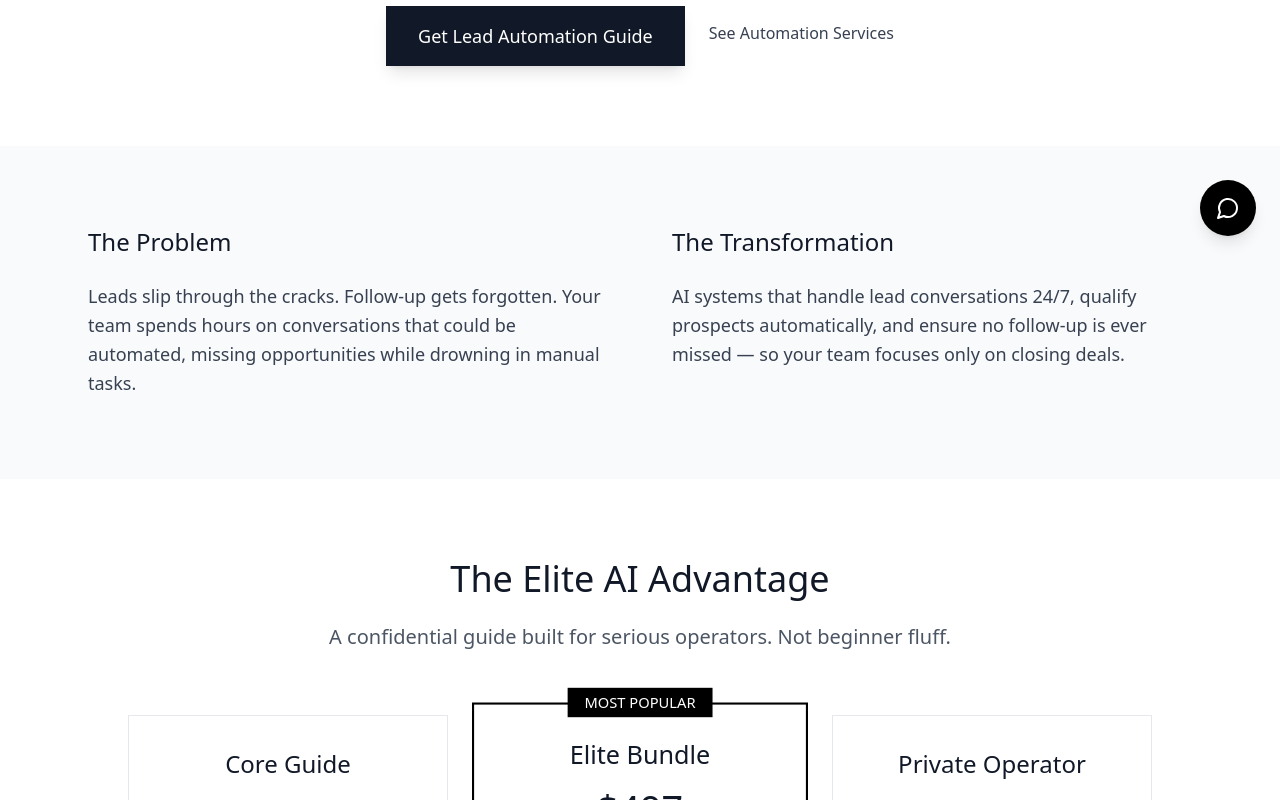
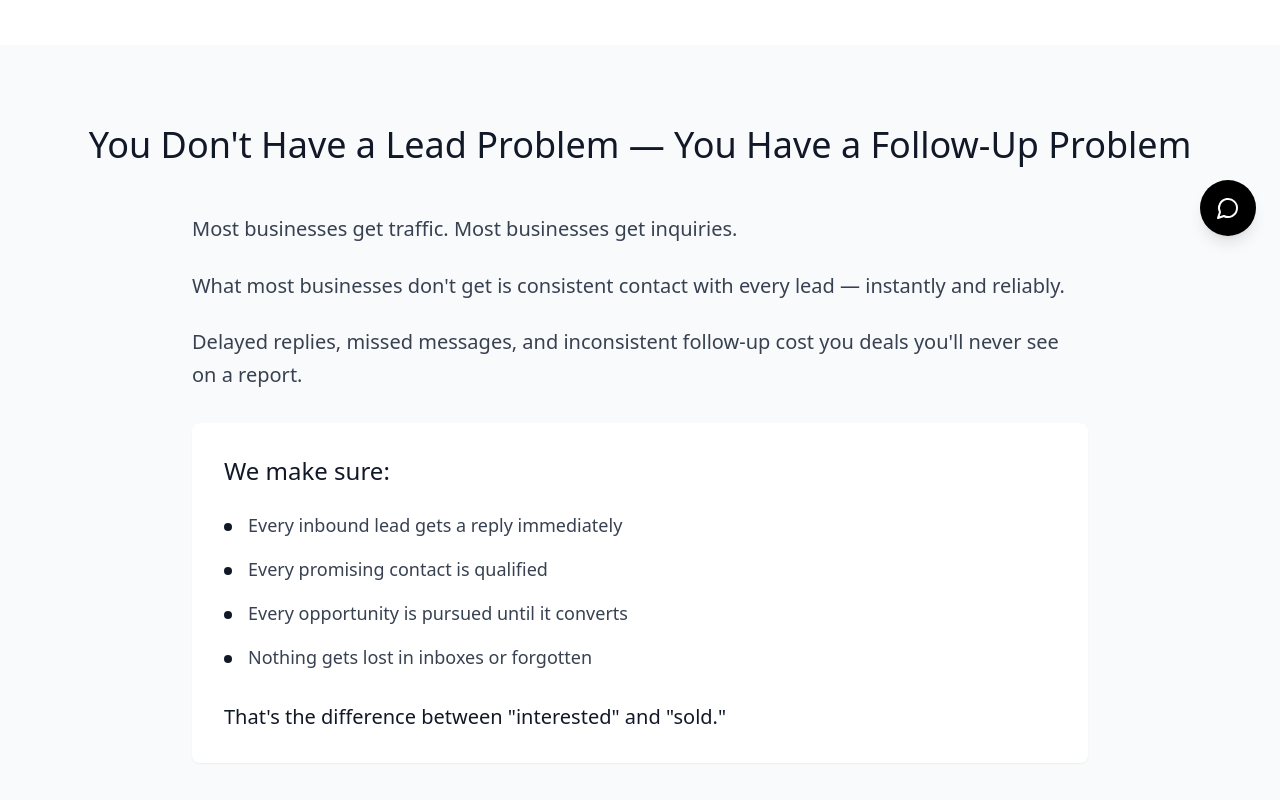
Before and after one commit to Projectcaroline/auvra, a React (Vite) app: page / in a window 1280 px wide. Shown: the part 540-1340 px from the top of the page. Built offline with nearby package versions, Linux system fonts and the light colour scheme; a web font is replaced by a local one.

Commit message:
Complete ALL instructions A to Z

```diff
--- a/src/App.tsx
+++ b/src/App.tsx
@@ -45,44 +45,70 @@ const App = () => {
       <section className="pt-32 pb-20 px-6">
         <div className="max-w-4xl mx-auto text-center">
           <h1 className="text-5xl md:text-6xl font-light leading-tight mb-8 tracking-tight text-gray-900">
-            Automate your lead conversations and follow-up — so you never miss another opportunity.
+            Stop Losing Leads After They Arrive
           </h1>
           <p className="text-xl text-gray-700 mb-12 max-w-2xl mx-auto leading-relaxed">
-            Twentysum builds AI systems that handle your lead conversations, qualify prospects automatically, and ensure consistent follow-up — freeing your team to close deals instead of chasing leads.
+            We build systems that automatically respond to, qualify, and follow up with your inbound leads — so nothing slips through the cracks.
           </p>
           <div className="flex flex-col sm:flex-row gap-6 justify-center items-center">
             <button
-              onClick={() => document.getElementById('guide')?.scrollIntoView({ behavior: 'smooth' })}
+              onClick={() => handleChatResponse('playbook')}
               className="bg-gray-900 text-white px-8 py-4 text-lg font-medium hover:bg-gray-800 transition-colors shadow-lg"
             >
               Get Lead Automation Guide
             </button>
             <a
-              href="#services"
+              href="#"
+              onClick={() => handleChatResponse('review')}
               className="text-gray-700 hover:text-gray-900 transition-colors border-b border-transparent hover:border-gray-900 pb-1"
             >
-              See Automation Services
+              Request a System Review
             </a>
           </div>
+          <p className="text-gray-600 mt-6 text-lg">
+            No tools to choose. No learning. Just results.
+          </p>
         </div>
       </section>
 
       {/* Problem/Solution */}
       <section className="py-20 bg-gray-50">
         <div className="max-w-6xl mx-auto px-6">
-          <div className="grid md:grid-cols-2 gap-16">
-            <div>
-              <h3 className="text-2xl font-medium mb-6 text-gray-900">The Problem</h3>
-              <p className="text-gray-700 leading-relaxed text-lg">
-                Leads slip through the cracks. Follow-up gets forgotten. Your team spends hours on conversations
-                that could be automated, missing opportunities while drowning in manual tasks.
-              </p>
-            </div>
-            <div>
-              <h3 className="text-2xl font-medium mb-6 text-gray-900">The Transformation</h3>
-              <p className="text-gray-700 leading-relaxed text-lg">
-                AI systems that handle lead conversations 24/7, qualify prospects automatically,
-                and ensure no follow-up is ever missed — so your team focuses only on closing deals.
+          <div className="text-center mb-12">
+            <h2 className="text-4xl font-light mb-8 text-gray-900">You Don't Have a Lead Problem — You Have a Follow-Up Problem</h2>
+          </div>
+          <div className="max-w-4xl mx-auto">
+            <p className="text-xl text-gray-700 leading-relaxed mb-6">
+              Most businesses get traffic. Most businesses get inquiries.
+            </p>
+            <p className="text-xl text-gray-700 leading-relaxed mb-6">
+              What most businesses don't get is consistent contact with every lead — instantly and reliably.
+            </p>
+            <p className="text-xl text-gray-700 leading-relaxed mb-8">
+              Delayed replies, missed messages, and inconsistent follow-up cost you deals you'll never see on a report.
+            </p>
+            <div className="bg-white p-8 rounded-lg shadow-sm">
+              <h3 className="text-2xl font-medium mb-6 text-gray-900">We make sure:</h3>
+              <ul className="space-y-4 text-lg text-gray-700">
+                <li className="flex items-start">
+                  <span className="w-2 h-2 bg-gray-900 rounded-full mt-3 mr-4 flex-shrink-0"></span>
+                  Every inbound lead gets a reply immediately
+                </li>
+                <li className="flex items-start">
+                  <span className="w-2 h-2 bg-gray-900 rounded-full mt-3 mr-4 flex-shrink-0"></span>
+                  Every promising contact is qualified
+                </li>
+                <li className="flex items-start">
+                  <span className="w-2 h-2 bg-gray-900 rounded-full mt-3 mr-4 flex-shrink-0"></span>
+                  Every opportunity is pursued until it converts
+                </li>
+                <li className="flex items-start">
+                  <span className="w-2 h-2 bg-gray-900 rounded-full mt-3 mr-4 flex-shrink-0"></span>
+                  Nothing gets lost in inboxes or forgotten
+                </li>
+              </ul>
+              <p className="text-xl font-medium text-gray-900 mt-8">
+                That's the difference between "interested" and "sold."
               </p>
             </div>
           </div>
```
